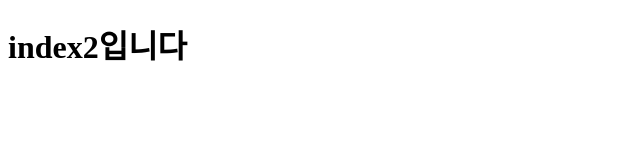
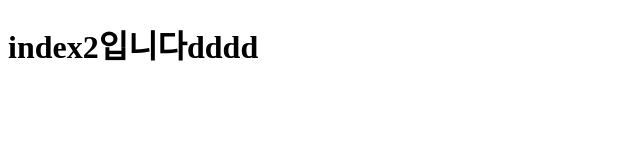
Before and after one commit to understanding963852/test0204, a plain HTML site: page index2.html in a window 1280 px wide. Shown: the whole page, without its empty margins (0-640 px from the left). Drawn offline with Linux system fonts and the light colour scheme.

Commit message:
three commit
add only four commit

```diff
--- a/index2.html
+++ b/index2.html
@@ -7,6 +7,6 @@
     <title>Document</title>
 </head>
 <body>
-    <h1>index2입니다</h1>
+    <h1>index2입니다dddd</h1>
 </body>
 </html>
```
